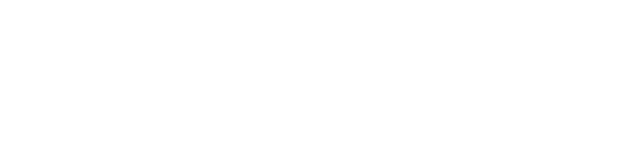
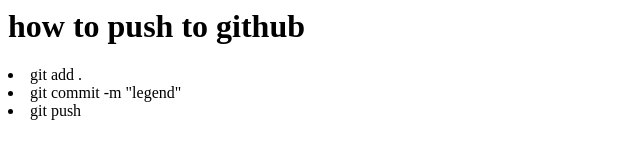
Before and after one commit to MegPhapha/git-lesson, a plain HTML site: page index.html in a window 1280 px wide. Shown: the whole page, without its empty margins (0-640 px from the left). Drawn offline with Linux system fonts and the light colour scheme.

Commit message:
add how to push to github

```diff
--- a/index.html
+++ b/index.html
@@ -6,6 +6,10 @@
     <title>Git lesson</title>
 </head>
 <body>
+    <h1>how to push to github</h1>
+    <li>git add .</li>
+    <li>git commit -m "legend"</li>
+    <li>git push</li>
 
 </body>
 </html>
```
